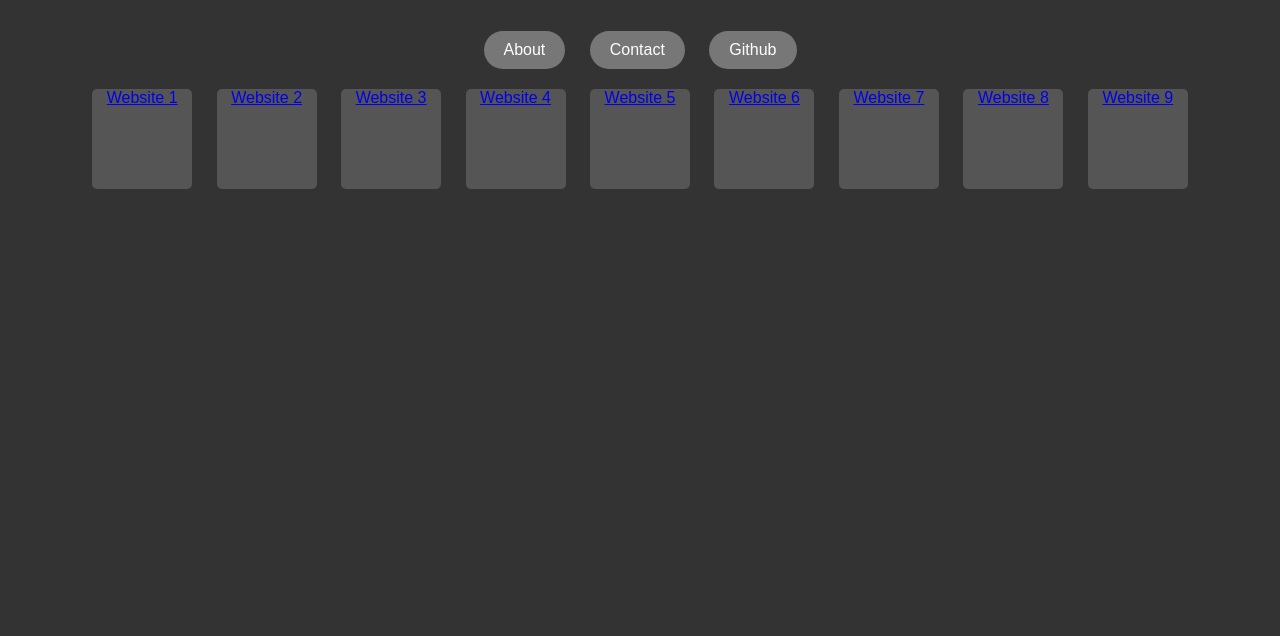
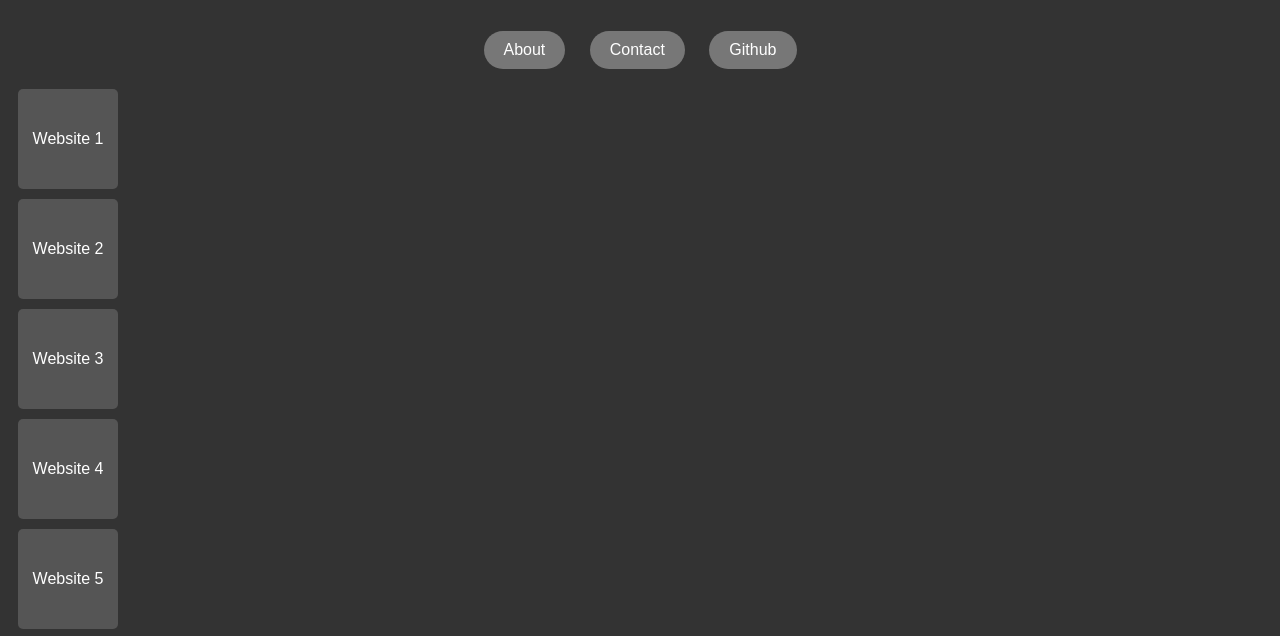
Before and after one commit to MediaSavvy/MediaSavvy.github.io, a plain HTML site: page index.html in a window 1280 px wide. Shown: the part 145-781 px from the top of the page. Drawn offline with Linux system fonts and the light colour scheme.

Commit message:
Update index.html

```diff
--- a/index.html
+++ b/index.html
@@ -19,12 +19,19 @@
     }
 
     .block {
-      display: inline-block;
+      display: flex;
+      align-items: center;
+      justify-content: center;
       width: 100px;
       height: 100px;
       background-color: #555;
       margin: 10px;
       border-radius: 5px;
+    }
+
+    .block a {
+      color: #fff;
+      text-decoration: none;
     }
 
     .button {
```
